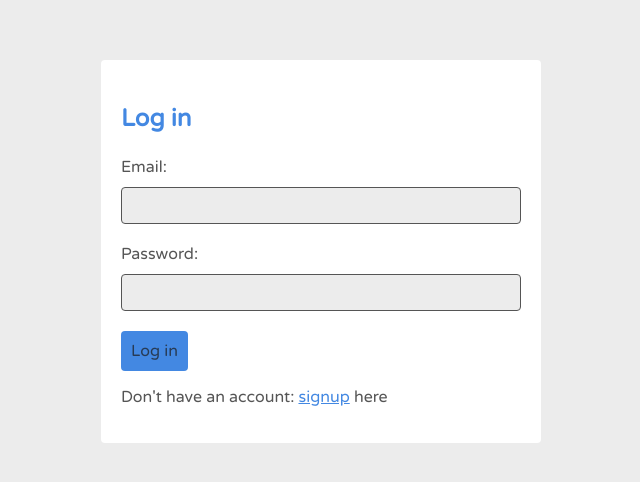
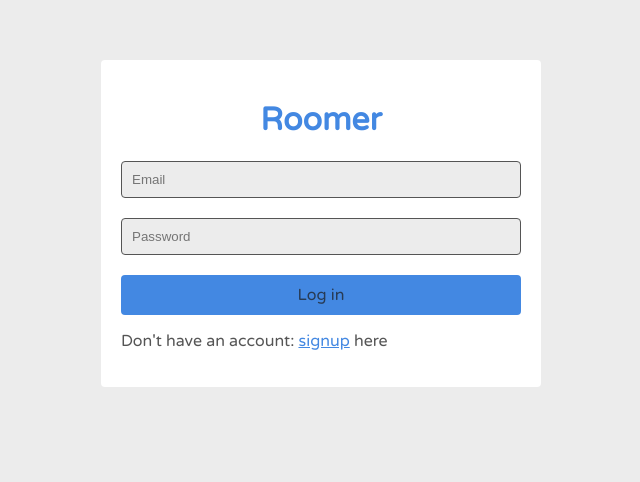
Before and after one commit to mominkaif/Roomer, a React (Create React App) app in the folder frontend/: page /login in a window 1280 px wide. Shown: the top 482 px of the page, without its empty margins (319-959 px from the left). Built offline with nearby package versions, Linux system fonts and the light colour scheme.

Commit message:
fixed up forms

```diff
--- a/frontend/src/index.css
+++ b/frontend/src/index.css
@@ -199,6 +199,15 @@ form.signup, form.login {
   color: var(--primary);
 }
 
+.form button {
+  width: 100%;
+}
+
+.login h1, .signup h1{
+  display: flex;
+  justify-content: center;
+}
+
 /*email password label */
 form.login label, form.signup label {
   color: #555;
--- a/frontend/src/pages/Login.js
+++ b/frontend/src/pages/Login.js
@@ -5,7 +5,7 @@ import { useNewProfileContext } from '../hooks/useNewProfileContext'
 const Login = () => {
     const [email, setEmail] = useState('')
     const [password, setPassword] = useState('')
-    const {login, error, isLoading} = useLogin()
+    const { login, error, isLoading } = useLogin()
 
     const { newDispatch } = useNewProfileContext()
 
@@ -13,25 +13,26 @@ const Login = () => {
         e.preventDefault()
         let userCreated = await login(email, password)
         if (userCreated) {
-            await newDispatch({type: 'CREATED_PROFILE', payload: true})
+            await newDispatch({ type: 'CREATED_PROFILE', payload: true })
             localStorage.setItem('created_profile?', JSON.stringify(true))
         }
     }
 
-    return(
+    return (
+        <div className="form">
             <form className="login" onSubmit={handleSubmit}>
-            <h3>Log in</h3>
+                <h1>Roomer</h1>
 
-            <label>Email:</label>
                 <input
                     type="email"
+                    placeholder="Email"
                     onChange={(e) => setEmail(e.target.value)}
                     value={email}
                 />
 
-            <label>Password:</label>
                 <input
                     type="password"
+                    placeholder="Password"
                     onChange={(e) => setPassword(e.target.value)}
                     value={password}
                 />
@@ -42,6 +43,9 @@ const Login = () => {
                 </p>
                 {error && <div className="error">{error}</div>}
             </form>
+        </div>
+
+
 
     )
 }
--- a/frontend/src/pages/Signup.js
+++ b/frontend/src/pages/Signup.js
@@ -1,6 +1,6 @@
 import { useState } from "react"
 import { useSignup } from "../hooks/useSignup"
-import {useNavigate} from 'react-router-dom';
+import { useNavigate } from 'react-router-dom';
 
 const Signup = () => {
     const [email, setEmail] = useState('')
@@ -21,19 +21,20 @@ const Signup = () => {
     }
 
     return (
+        <div className="form">
             <form className="signup" onSubmit={handleSubmit}>
-            <h3>Sign up</h3>
+                <h1>Roomer</h1>
 
-            <label>Email:</label>
                 <input
                     type="email"
+                    placeholder="Email"
                     onChange={(e) => setEmail(e.target.value)}
                     value={email}
                 />
 
-            <label>Password:</label>
                 <input
                     type="password"
+                    placeholder="Password"
                     onChange={(e) => setPassword(e.target.value)}
                     value={password}
                 />
@@ -44,6 +45,7 @@ const Signup = () => {
                 </p>
                 {error && <div className="error">{error}</div>}
             </form>
+        </div>
 
     )
 }
```
Lines whose indentation alone changed are shown as unchanged.
